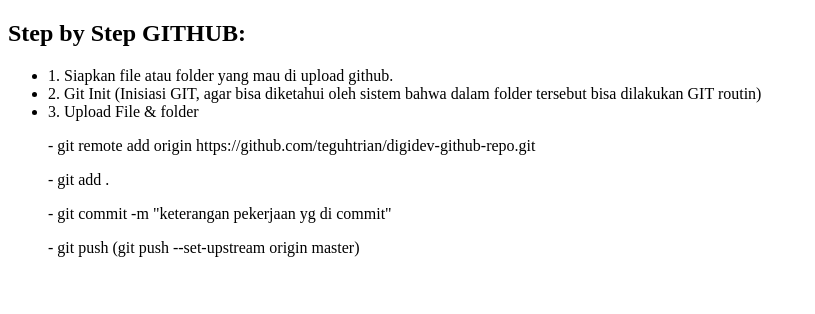
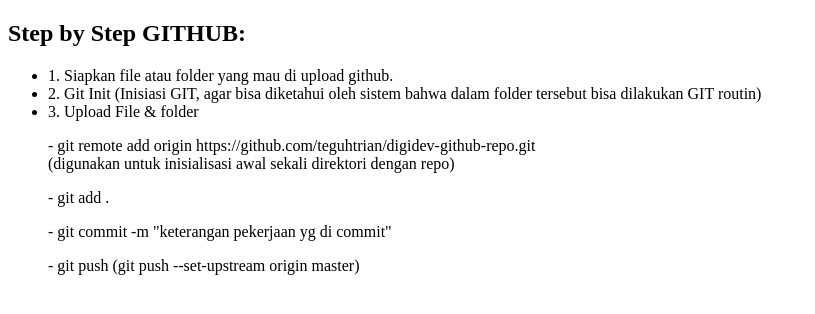
Before and after one commit to teguhtrian/digidev-github-repo, a plain HTML site: page index.html in a window 1280 px wide. Shown: the whole page, without its empty margins (0-815 px from the left). Drawn offline with Linux system fonts and the light colour scheme.

Commit message:
Penambahan penjelasan pada poin 2 dengan menambahkan tag <br>

```diff
--- a/index.html
+++ b/index.html
@@ -25,6 +25,8 @@
             3. Upload File & folder
             <p>
                 - git remote add origin https://github.com/teguhtrian/digidev-github-repo.git
+                <br>
+                (digunakan untuk inisialisasi awal sekali direktori dengan repo)
             </p>
             <p>
                 - git add .
```
